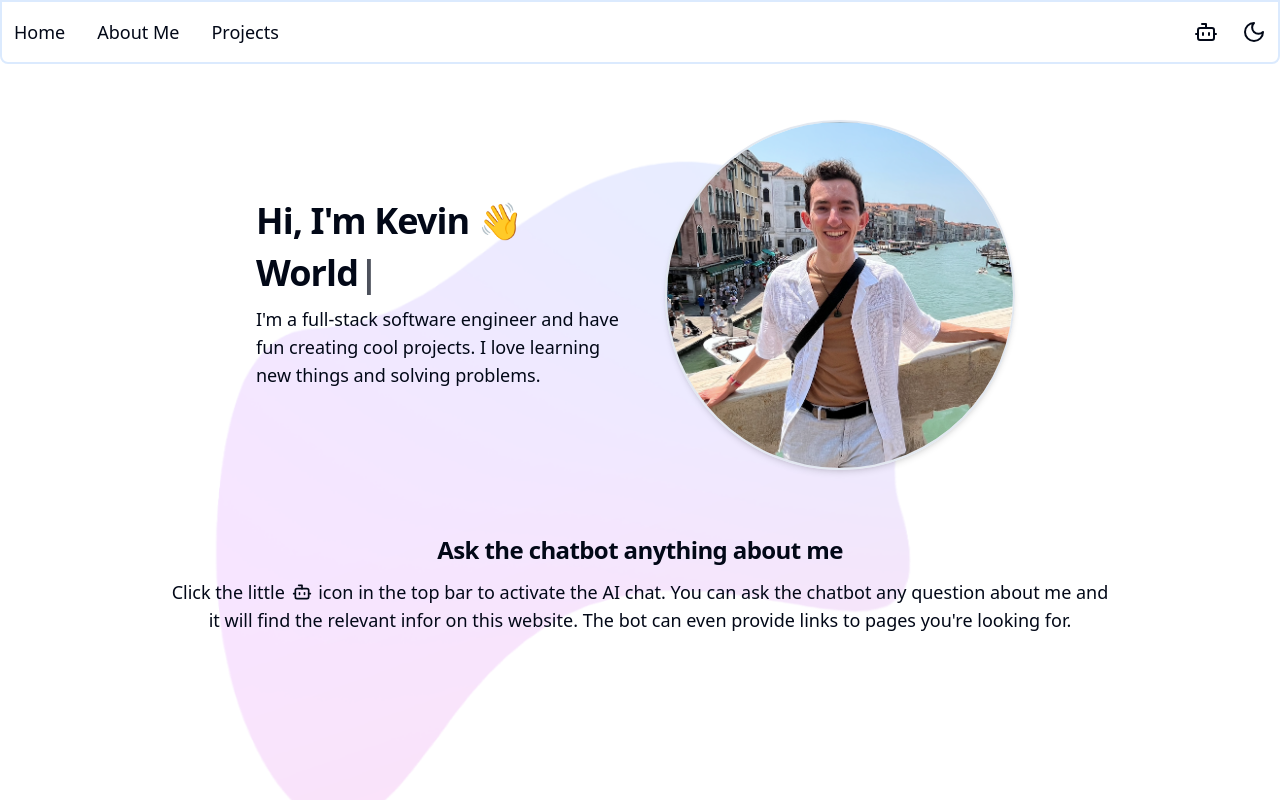
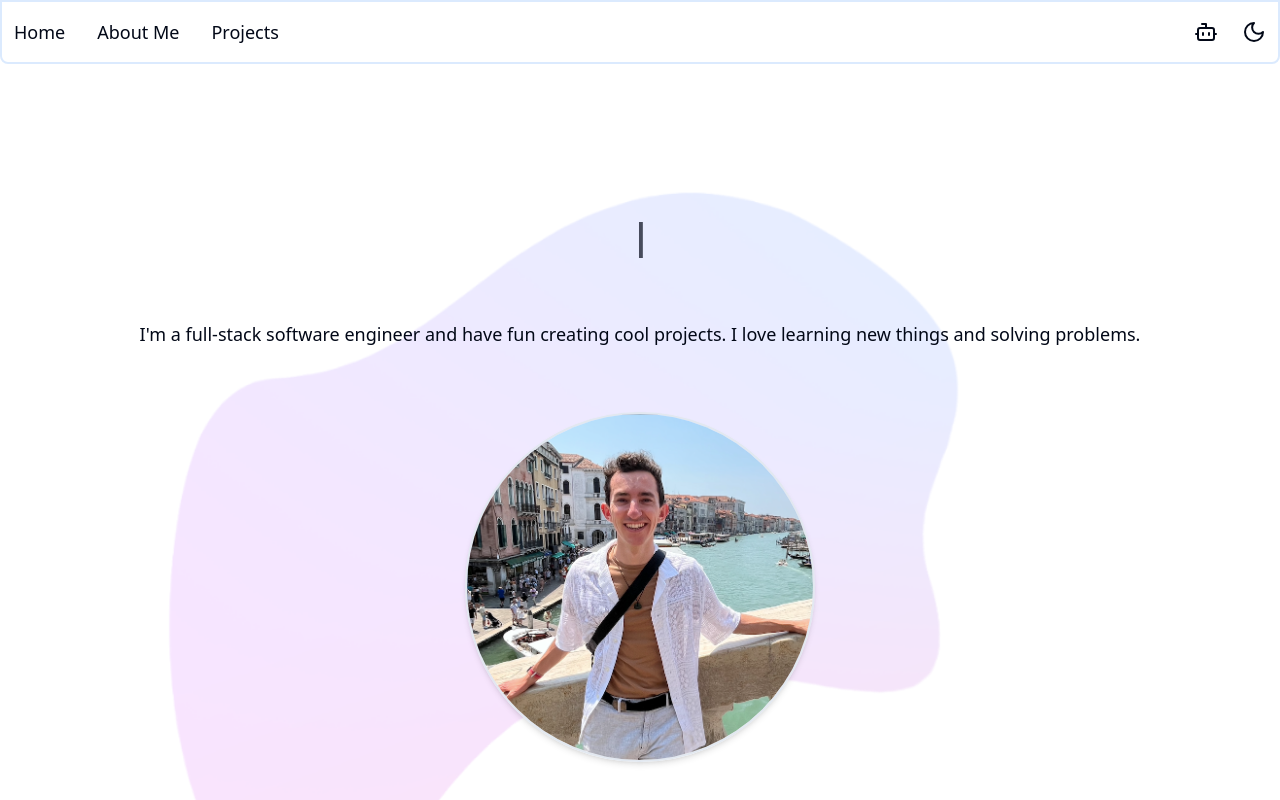
Before and after one commit to kbrenn02/portfolio-website, a Next.js app in the folder portfolio-website/: page / in a window 1280 px wide. Shown: the top 800 px of the page. Built offline with nearby package versions, Linux system fonts and the light colour scheme.

Commit message:
updated typewriter text

```diff
--- a/portfolio-website/app/page.tsx
+++ b/portfolio-website/app/page.tsx
@@ -12,19 +12,22 @@ export const metadata: Metadata = {
 
 export default function Home() {
   return (
-    <section className="space-y-16 bg-[url('/background.png')] bg-cover bg-center bg-no-repeat mx-auto my-auto py-8 w-9/12 min-h-screen">
-      <section className="grid grid-cols-1 items-center gap-8 sm:grid-cols-2 max-w-screen-md mx-auto">
-        <div className="space-y-3">
-          <H1 className="text-center sm:text-start">
-            Hi, I&apos;m Kevin 👋
-          </H1>
+    <section className="space-y-16 bg-[url('/background.png')] bg-cover bg-center bg-no-repeat mx-auto my-auto py-8 w-10/12 min-h-screen">
+      <section className="flex justify-center gap-16 pt-24 max-w-screen-md mx-auto">
+        <div className="items-center space-y-3">
           <TyperwriterEffect />
 {/* Fill this out more using info I include on my github page */}
+        </div>
+      </section>
+      <section className="flex justify-center space-y-3 mx-auto">
+        <div>
           <p className="text-center sm:text-start text-lg">
             I&apos;m a full-stack software engineer and have fun creating cool projects. I love learning new
             things and solving problems.
           </p>
         </div>
+      </section>
+      <section>
         <div className="flex justify-center">
             <Image
                 src={kevin}
@@ -34,6 +37,10 @@ export default function Home() {
                 className="aspect-square rounded-full border-2 object-cover shadow-md dark:border-foreground"
             />
         </div>
+      </section>
+      <section className="grid grid-cols-2 gap-10">
+        <div className="bg-red-500 rounded-lg"></div>
+        <div className="bg-blue-500 rounded-lg"></div>
       </section>
       <section className="space-y-3 text-center">
         <H2>Ask the chatbot anything about me</H2>
--- a/portfolio-website/src/components/Navbar.tsx
+++ b/portfolio-website/src/components/Navbar.tsx
@@ -4,7 +4,7 @@ import AIChatButton from "./AIChatButton"
 
 export default function Navbar() {
     // header itself
-    return <header className="sticky top-0 bg-background border-solid border-2 border-blue-100 rounded-b-lg">
+    return <header className="sticky top-0 bg-background border-solid border-2 border-blue-100 rounded-b-lg z-50">
         {/* content of the header, which is centered and that wrap*/}
         {/* With the 'justify between' it means if you have 2 elements, it will put the first element to the left and second to the right */}
         <div className="max-w-screen-xl mx-auto flex flex-wrap justify-between gap-4 px-3 py-4">
--- a/portfolio-website/src/components/TypewriterEffect.tsx
+++ b/portfolio-website/src/components/TypewriterEffect.tsx
@@ -7,10 +7,10 @@ import { H1 } from './ui/H1';
 const TypewriterEffect = () => {
   return (
     <div>
-        <H1>
+        <H1 className="text-center sm:text-start">
           <Typerwriter
             options={{
-                strings: ['Hello', 'World'],
+                strings: ["Hi, I'm Kevin 👋", "I'm a full-stack software engineer", "Explore my website and enjoy!"],
                 autoStart: true,
                 loop: true,
             }}
```
Lines whose indentation alone changed are shown as unchanged.
